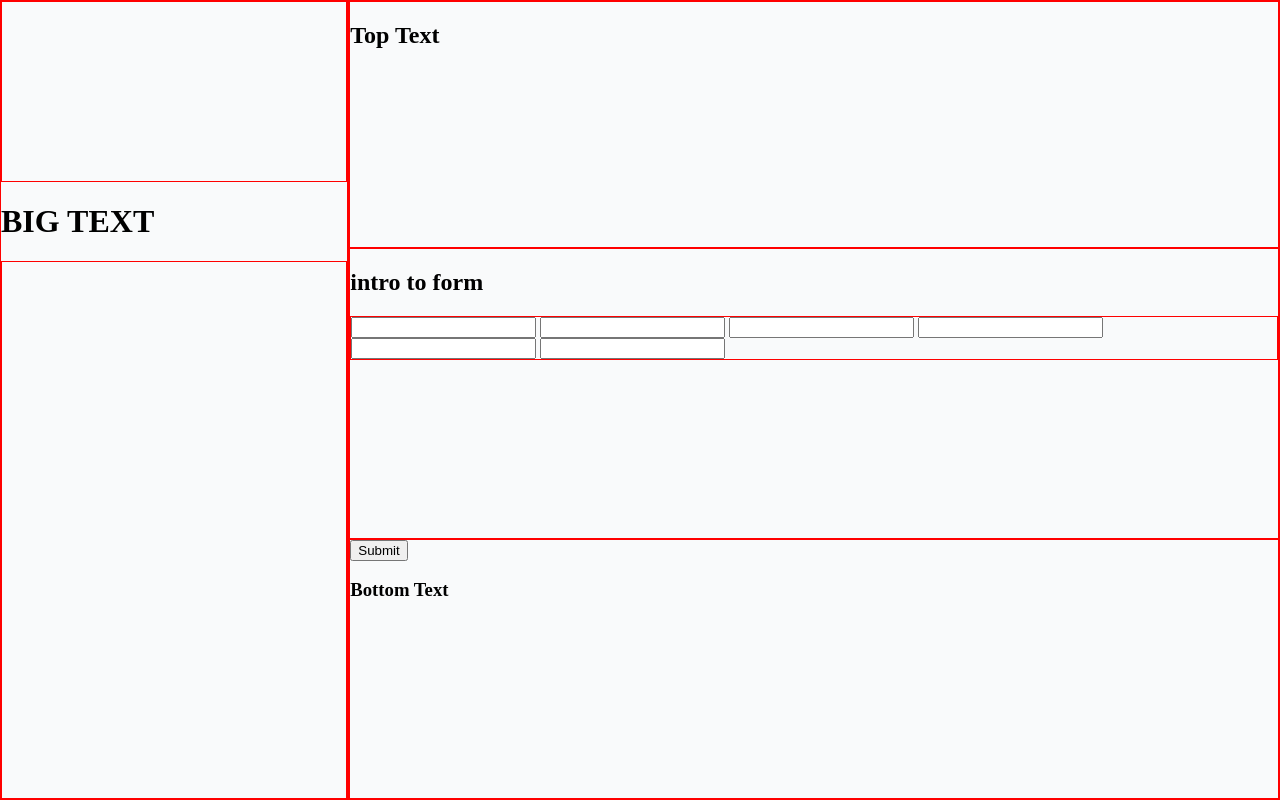
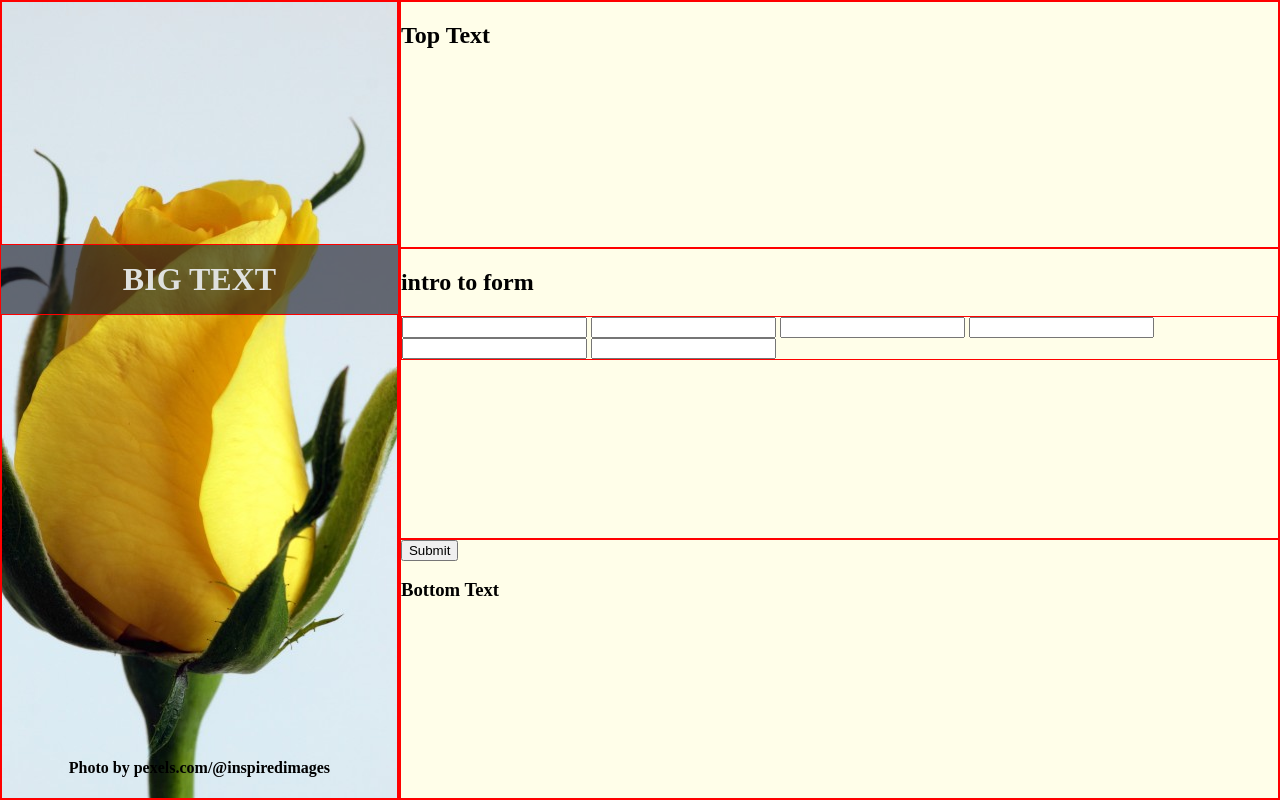
Before and after one commit to strbytes/odin-sign-up-form, a plain HTML site: page index.html in a window 1280 px wide. Drawn offline with Linux system fonts and the light colour scheme.

Commit message:
Add image and update styles

```diff
--- a/index.html
+++ b/index.html
@@ -10,9 +10,11 @@
   </head>
   <body>
     <div class="image">
-      <div class="image-top"></div>
+      <div></div>
       <h1>BIG TEXT</h1>
-      <div class="image-bottom"></div>
+      <div>
+        <h4>Photo by pexels.com/@inspiredimages</h4>
+      </div>
     </div>
     <div class="main">
       <div>
--- a/style.css
+++ b/style.css
@@ -20,24 +20,43 @@ div {
 }
 
 .image {
-  width: 33%;
-  max-width: 500px;
+  width: 40%;
+  max-width: 683px;
+  min-width: 350px;
   display: flex;
   flex-direction: column;
-  background-image: url(TODO);
+  background-image: url("rose.jpg");
+  background-origin: border-box;
+  background-position: top center;
+  position: relative;
 }
 
-.image-top {
+.image > h1 {
+  background-color: rgba(18, 18, 30, 0.6);
+  color: #dfe1df;
+  margin: 0;
+  padding: 1rem;
+  text-align: center;
+}
+
+.image > div:first-child {
   flex: 1;
 }
 
-.image-bottom {
-  flex: 3;
+.image > div:last-child {
+  flex: 2;
+  display: flex;
+  justify-content: center;
+  align-items: flex-end;
+}
+.image h4 {
 }
 
 .main {
+  flex: auto;
   display: flex;
   flex-direction: column;
+  background-color: #fffee9;
 }
 
 .main div {
```
Also changed, not shown: rose.jpg (added), 1 other file.
